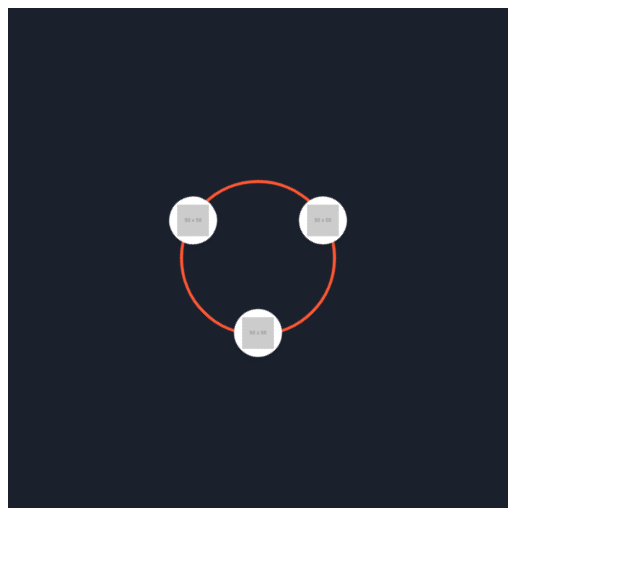
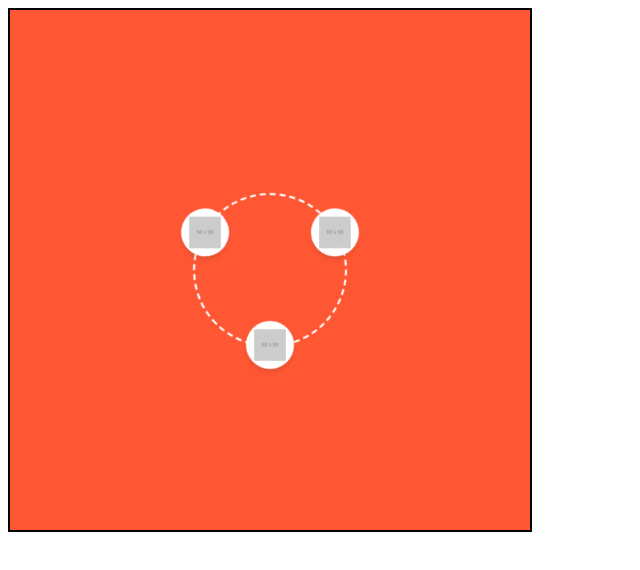
Before and after one commit to hramasimpaniry/latibro-core, a website with bundled scripts: page examples/container-css/index.html in a window 1280 px wide. Shown: the whole page, without its empty margins (0-640 px from the left). Built offline with nearby package versions, Linux system fonts and the light colour scheme; placeholder pictures from the web are drawn by us.

Commit message:
add container.styles options

```diff
--- /dev/null
+++ b/examples/container-css/config.js
@@ -0,0 +1,24 @@
+import Orbital from "../../src/Orbital"; // 'latibro-core'
+
+const container = document.getElementById("orbital-container");
+const config = {
+  container: {
+    styles: {
+      backgroundColor: "#ff5733",
+      border: "2px solid #000",
+      padding: "10px",
+    },
+  },
+  orbits: [
+    {
+      items: [
+        "https://placehold.co/50",
+        "https://placehold.co/50",
+        "https://placehold.co/50",
+      ],
+      speed: 12,
+    },
+  ],
+};
+
+new Orbital(container, config);
--- a/examples/custom-css/index.html
+++ b/examples/container-css/index.html
@@ -4,7 +4,7 @@
 <head>
     <meta charset="UTF-8" />
     <meta name="viewport" content="width=device-width, initial-scale=1.0" />
-    <title>Custom CSS</title>
+    <title>Container CSS</title>
     <script type="module" src="./config.js"></script>
     <link rel="stylesheet" href="./style.css">
 </head>
--- a/src/Orbital.js
+++ b/src/Orbital.js
@@ -1,19 +1,30 @@
 class Orbital {
   constructor(container, options) {
     this.container = container;
-    this.orbits = options.orbits || [];
-    this.orbitSpacing = options.orbitSpacing || 55;
-    this.backgroundColor = options.backgroundColor || "#1a202c";
+    this.options = options || {};
+    this.orbits = this.options.orbits || [];
+    this.orbitSpacing = this.options.orbitSpacing || 55;
+    this.backgroundColor = this.options.backgroundColor || "#1a202c";
     this.init();
   }
 
-  init() {
+  init(options) {
+    // orbit-container default styles
     this.container.style.position = "relative";
     this.container.style.overflow = "hidden";
     this.container.style.display = "flex";
     this.container.style.alignItems = "center";
     this.container.style.justifyContent = "center";
     this.container.style.backgroundColor = this.backgroundColor;
+
+    // orbit-container custom styles
+    if (this.options && this.options.container) {
+      const { styles } = this.options.container;
+
+      if (styles) {
+        Object.assign(this.container.style, styles);
+      }
+    }
 
     // Add orbits
     this.orbits.forEach((orbit, orbitIndex) => {
```
Also changed, not shown: examples/orbit-css/index.html (added, +16 -0 lines), tests/orbital/container.test.js (added, +35 -0 lines), README.md, examples/orbit-css/config.js (renamed from examples/custom-css/config.js), examples/orbit-css/style.css (renamed from examples/custom-css/style.css).
